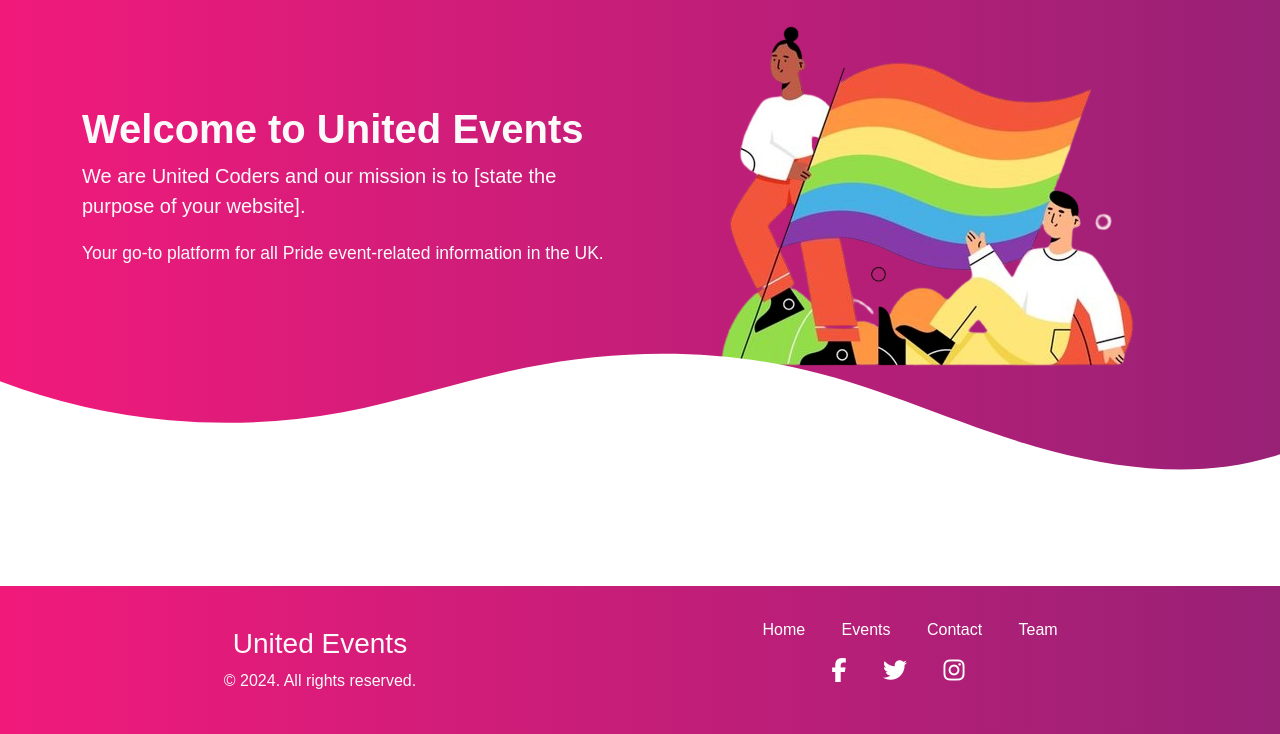
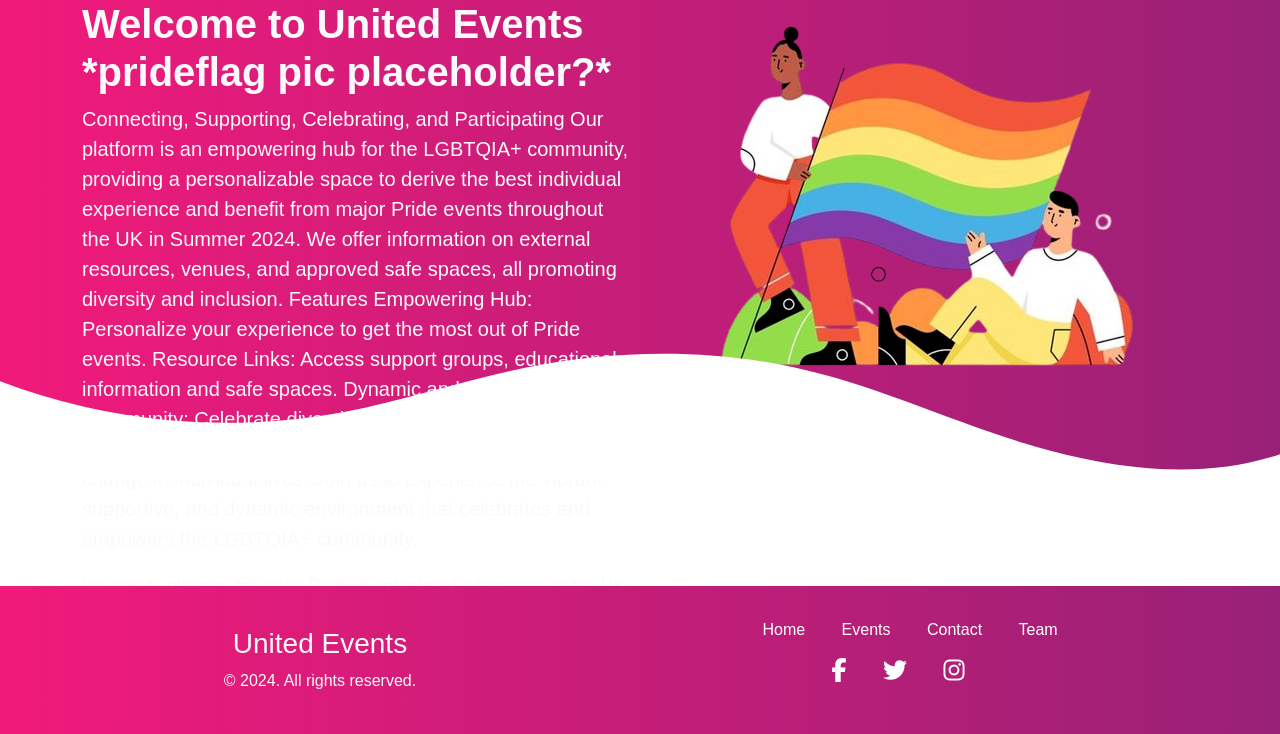
Before and after one commit to hannahro15/July24Hackathon-United-Events, a Django app: page / in a window 1280 px wide. Shown: the part 66-800 px from the top of the page. Run offline with Django 4.2, Linux system fonts and the light colour scheme; some libraries are stand-ins or nearby versions.

Commit message:
Fleshing out content for home page index.html

```diff
--- a/index/templates/index/index.html
+++ b/index/templates/index/index.html
@@ -8,13 +8,20 @@
         <div class="container">
             <div class="row">
                 <div class="col-md-6 my-auto">
-                    <h2 class="fs-1 fw-bolder">Welcome to United Events</h2>
+                    <h2 class="fs-1 fw-bolder">Welcome to United Events *prideflag pic placeholder?*</h2>
                     <p class="fs-5">
-                        We are United Coders and our mission is to [state the purpose of your website].
+                        Connecting, Supporting, Celebrating, and Participating
+                        Our platform is an empowering hub for the LGBTQIA+ community, providing a personalizable space to derive the best individual experience and benefit from major Pride events throughout the UK in Summer 2024. We offer information on external resources, venues, and approved safe spaces, all promoting diversity and inclusion.
+                        Features
+                        Empowering Hub: Personalize your experience to get the most out of Pride events.
+                        Resource Links: Access support groups, educational information and safe spaces.
+                        Dynamic and Supportive Community: Celebrate diversity, feel seen, heard, and valued.
+                        Real-World Impact: Our platform aims to make a positive change in individual lives.
+                        Join us to experience the vibrant, supportive, and dynamic environment that celebrates and empowers the LGBTQIA+ community.
                     </p>
                     <p class="fs-5">
                         <small>
-                            Your go-to platform for all Pride event-related information in the UK.
+                            Your go-to platform for major Pride event-related information in the UK this summer PLACEHOLDER FOR SUNGLASSES IMAGE?.
                         </small>
                     </p>
                 </div>
```
